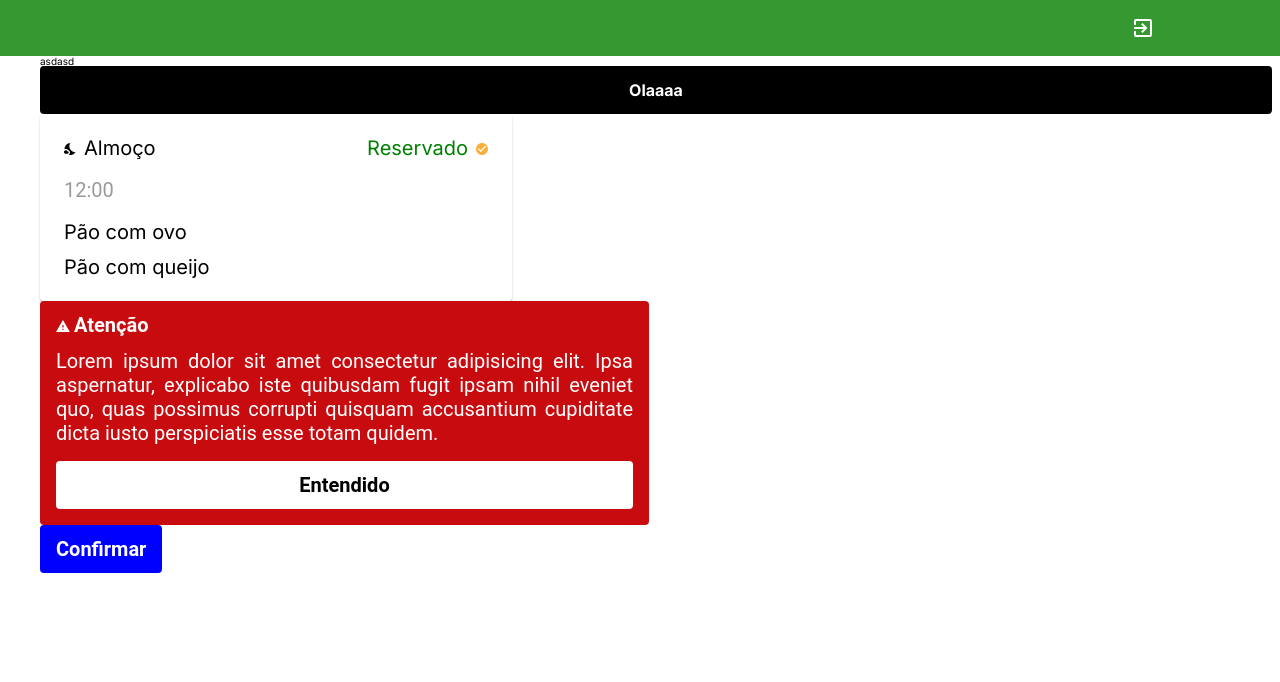
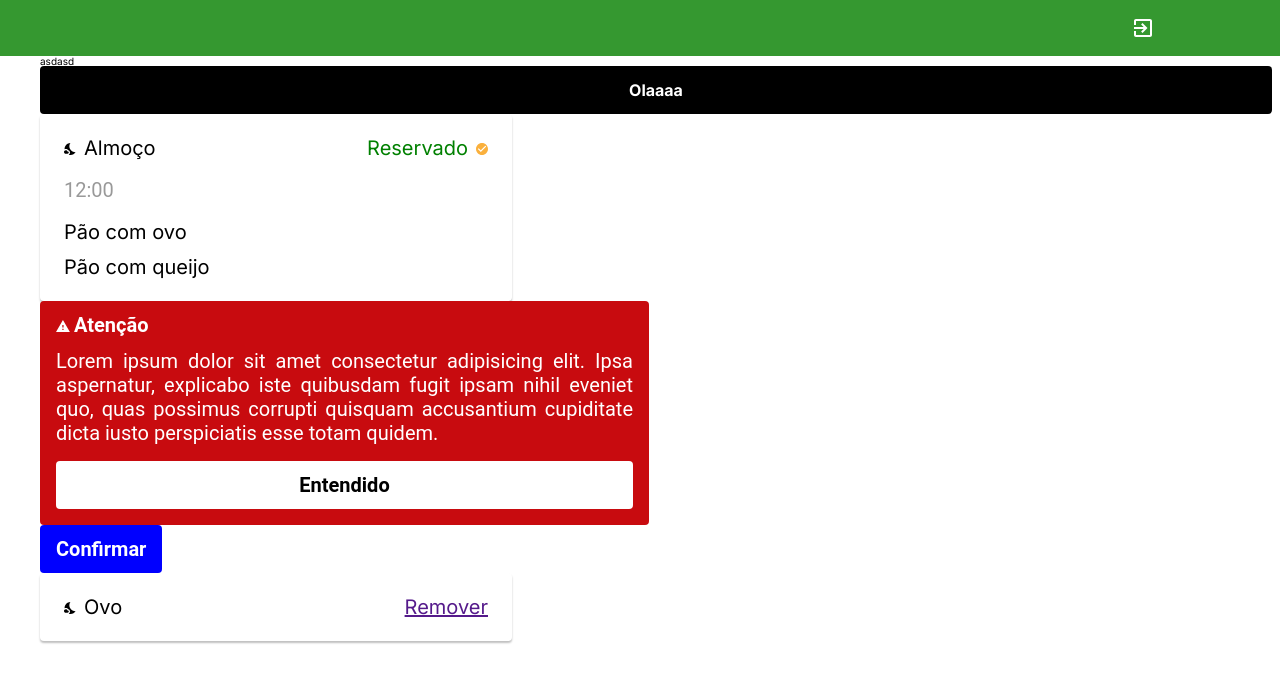
Before and after one commit to LuanF11/SisRef_V2, a Next.js app: page / in a window 1280 px wide. Shown: the top 682 px of the page. Built offline with nearby package versions, Linux system fonts and the light colour scheme.

Commit message:
Criado o componente da restrição alimentar

```diff
--- a/src/app/page.tsx
+++ b/src/app/page.tsx
@@ -2,6 +2,7 @@ import HeaderBar from "@/components/HeaderBar/HeaderBar";
 import CardReserve from "@/components/CardReserve/CardReserve";
 import CardAttention from "@/components/CardAttention/CardAttention";
 import CardButton from "@/components/CardButton/CardButton";
+import CardRestrict from "@/components/CardRestrict/CardRestrict";
 import React from "react";
 
 const iconTypeSVG = `<svg xmlns="http://www.w3.org/2000/svg" width="12" height="12" viewBox="0 0 12 12" fill="none">
@@ -16,6 +17,10 @@ const iconSituationSVG =`<svg xmlns="http://www.w3.org/2000/svg" width="12" heig
 const iconAlertSVG = `<svg xmlns="http://www.w3.org/2000/svg" width="14" height="12" viewBox="0 0 14 12" fill="none">
 <path d="M0 12H13.8947L6.94737 0L0 12ZM7.57895 10.1053H6.31579V8.84211H7.57895V10.1053ZM7.57895 7.57895H6.31579V5.05263H7.57895V7.57895Z" fill="white"/>
 </svg>`;
+
+const iconRestrictSVG =`<svg xmlns="http://www.w3.org/2000/svg" width="12" height="12" viewBox="0 0 12 12" fill="none">
+<path d="M5.73375 4.03226L5.5455 2.15054H8.23487V0H9.31062V2.15054H12L11.2577 9.56452L5.73375 4.03226ZM0.166741 10.7527V11.2903C0.166741 11.586 0.408785 11.828 0.704617 11.828H7.697C7.99283 11.828 8.23487 11.586 8.23487 11.2903V10.7527H0.166741ZM11.4083 11.2366L0.758404 0.591398L0 1.34409L3.06589 4.41398C1.3931 4.76882 0.166741 5.91398 0.166741 7.52688H6.17481L7.25056 8.60215H0.166741V9.67742H8.23487V9.58602L10.6553 12L11.4083 11.2366Z" fill="black"/>
+</svg>`
 
 const cardReserveProps = {
   iconType: iconTypeSVG,
@@ -32,6 +37,11 @@ const cardAttentionProps = {
   textContent: "Lorem ipsum dolor sit amet consectetur adipisicing elit. Ipsa aspernatur, explicabo iste quibusdam fugit ipsam nihil eveniet quo, quas possimus corrupti quisquam accusantium cupiditate dicta iusto perspiciatis esse totam quidem.",
 };
 
+const cardRestrictProps = {
+  iconRestrict: iconTypeSVG,
+  textRestrict: "Ovo",
+}
+
 
 export default function Home() {
   return (
@@ -41,6 +51,7 @@ export default function Home() {
     <CardReserve {...cardReserveProps}>asdasd</CardReserve>
     <CardAttention {...cardAttentionProps}>asdasd</CardAttention>
     <CardButton backgroundColorButton="blue" colorTextButton="white" contentButton="Confirmar">asdasd</CardButton>
+    <CardRestrict {...cardRestrictProps}>asdasd</CardRestrict>
 
     </>
   );
--- a/src/components/CardButton/CardButton.tsx
+++ b/src/components/CardButton/CardButton.tsx
@@ -1,8 +1,7 @@
 import React from "react";
-import PropTypes from "prop-types";
 import styles from "./CardButton.module.css";
 
-const CardButton = ({ backgroundColorButton, colorTextButton, contentButton, borderButton = "none" }) => {
+const CardButton = ({ backgroundColorButton, colorTextButton, contentButton, borderButton}) => {
   return (
     <button className={styles.btn_confirm} style={{backgroundColor:backgroundColorButton, color:colorTextButton, border:borderButton}}>{contentButton}</button>
   );
--- /dev/null
+++ b/src/components/CardRestrict/CardRestrict.module.css
@@ -0,0 +1,34 @@
+
+
+.card {
+    display: flex;
+    width: 424px;
+    padding: 24px;
+    flex-direction: column;
+    align-items: flex-start;
+    gap: 24px;
+    border-radius: 4px;
+    background: #ffffff;
+    box-shadow: 0px 2px 2px 0px rgba(0, 0, 0, 0.25);
+    font-size: 20px;
+
+}
+
+.top {
+    display: flex;
+    justify-content: space-between;
+    align-items: flex-start;
+    align-self: stretch;
+}
+
+.restrictName{
+    display: flex;
+    align-items: center;
+    gap: 8px;
+}
+
+.restrictAction{
+    display: flex;
+    align-items: center;
+    gap: 8px;
+}
--- /dev/null
+++ b/src/components/CardRestrict/CardRestrict.tsx
@@ -0,0 +1,26 @@
+import React from "react";
+import PropTypes from 'prop-types';
+import styles from "./CardRestrict.module.css";
+
+const CardRestrict = ({ iconRestrict, textRestrict}) => {
+    return (
+        <div className={styles.card}>
+        <div className={styles.top}>
+            <div className={styles.restrictName}>
+                <i dangerouslySetInnerHTML={{ __html: iconRestrict }} />
+                <span>{textRestrict}</span>
+            </div>
+            <div className={styles.restrictAction}>
+                <a href="">Remover</a>
+            </div>
+        </div>
+        </div>
+    );
+    }
+
+CardRestrict.propTypes = {
+    iconRestrict: PropTypes.string.isRequired,
+    textRestrict: PropTypes.string.isRequired,
+};
+
+export default CardRestrict;
```
